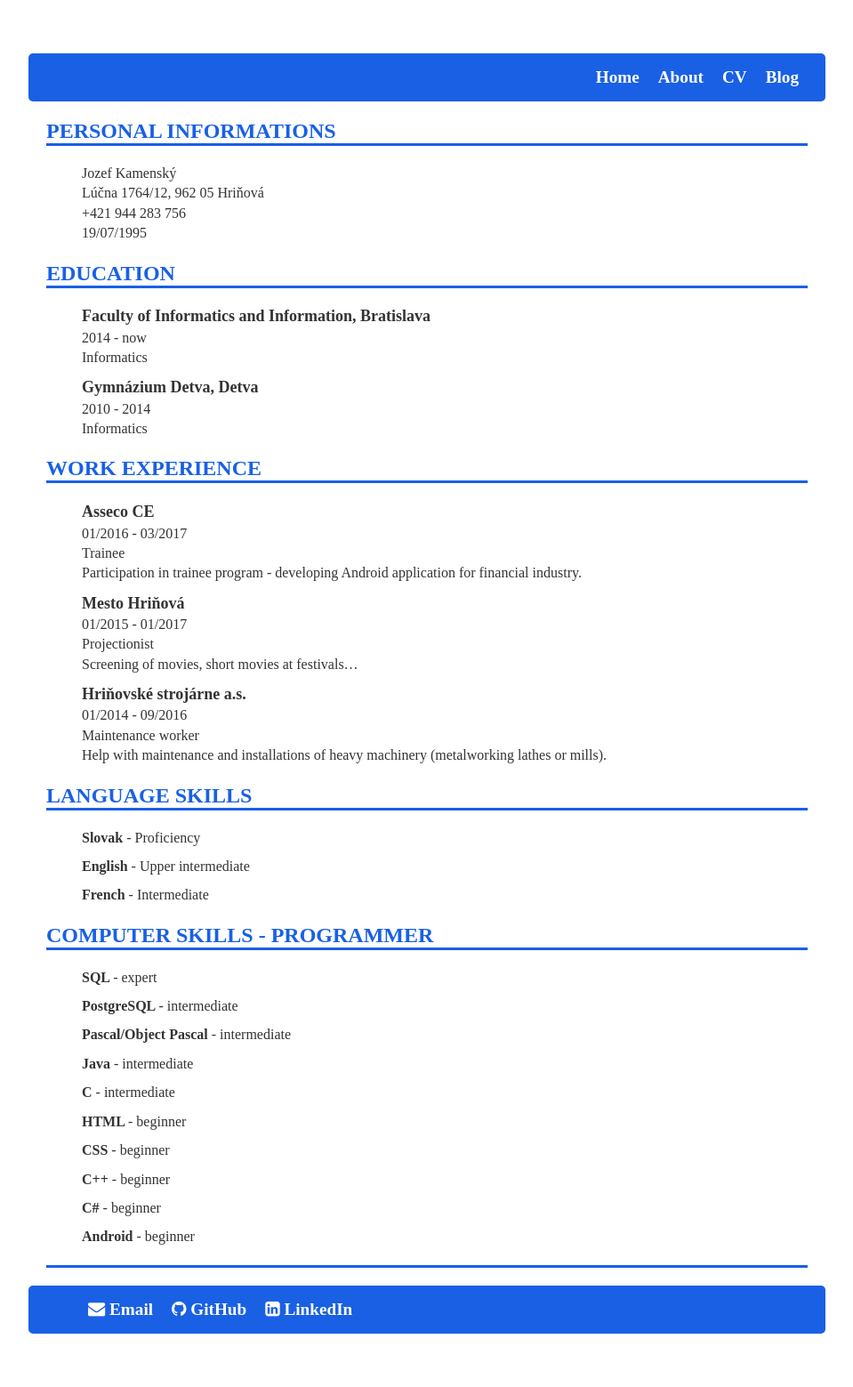
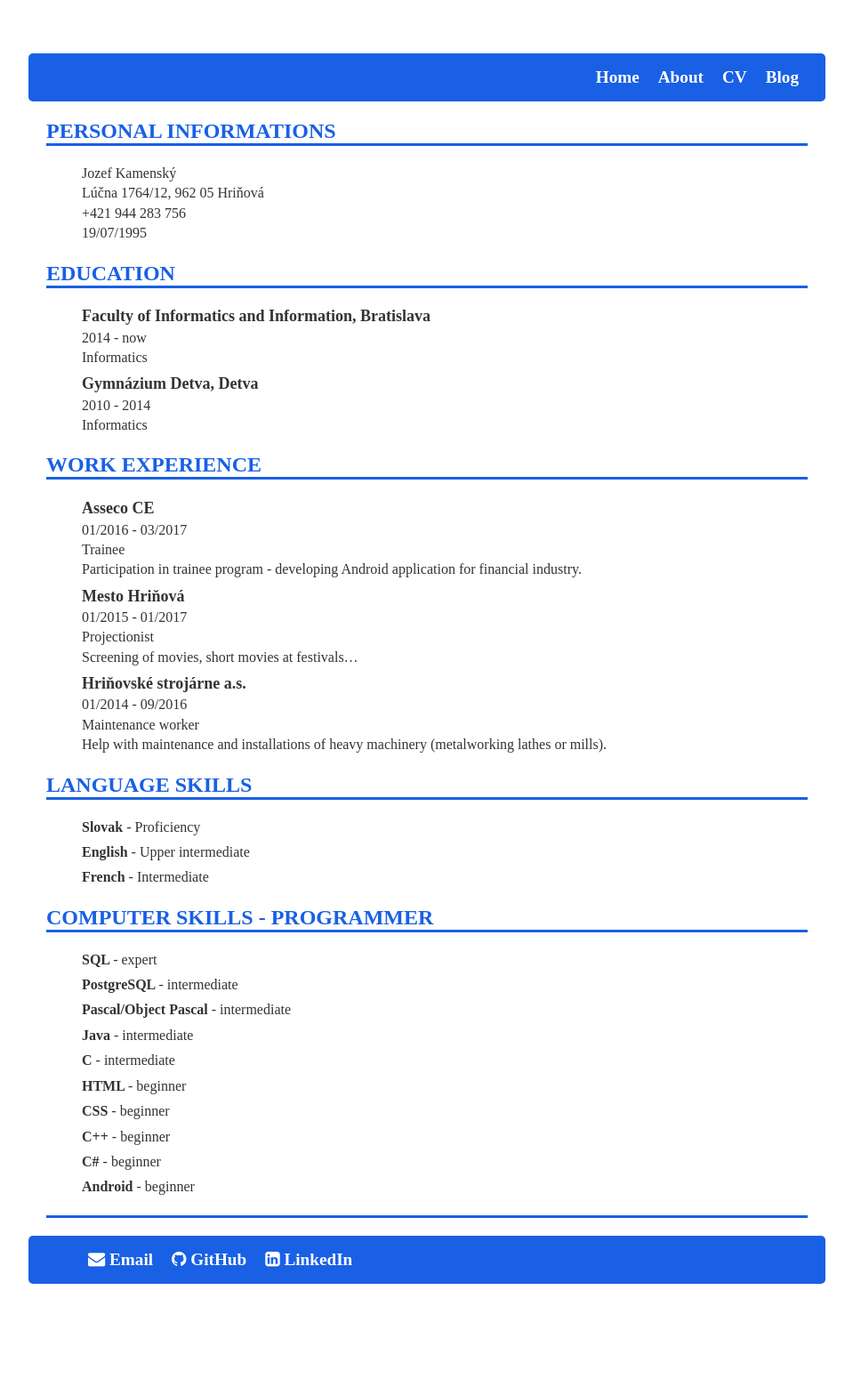
Before and after one commit to JozefKamensky/jozefkamensky.github.io, a Jekyll site: the page built from cv/index.html, in a window 1280 px wide. Shown: the whole page at 89% size, without its empty margins (160-1119 px from the left). Built offline with Jekyll 4.4.1, drawn with Linux system fonts in a browser that asks for light colours; after the commit the page ends 1503 px from its top, so only the background shows below that.

Commit message:
spacing CV

```diff
--- a/css/main.css
+++ b/css/main.css
@@ -48,7 +48,7 @@ div.container:after {
     color: #1960e5;
 }
 .resume-content {
-    margin: 10px 0 0 40px;
+    margin: 6px 0 0 40px;
 }
 .resume-content p,.title {
     padding: 0;
```
